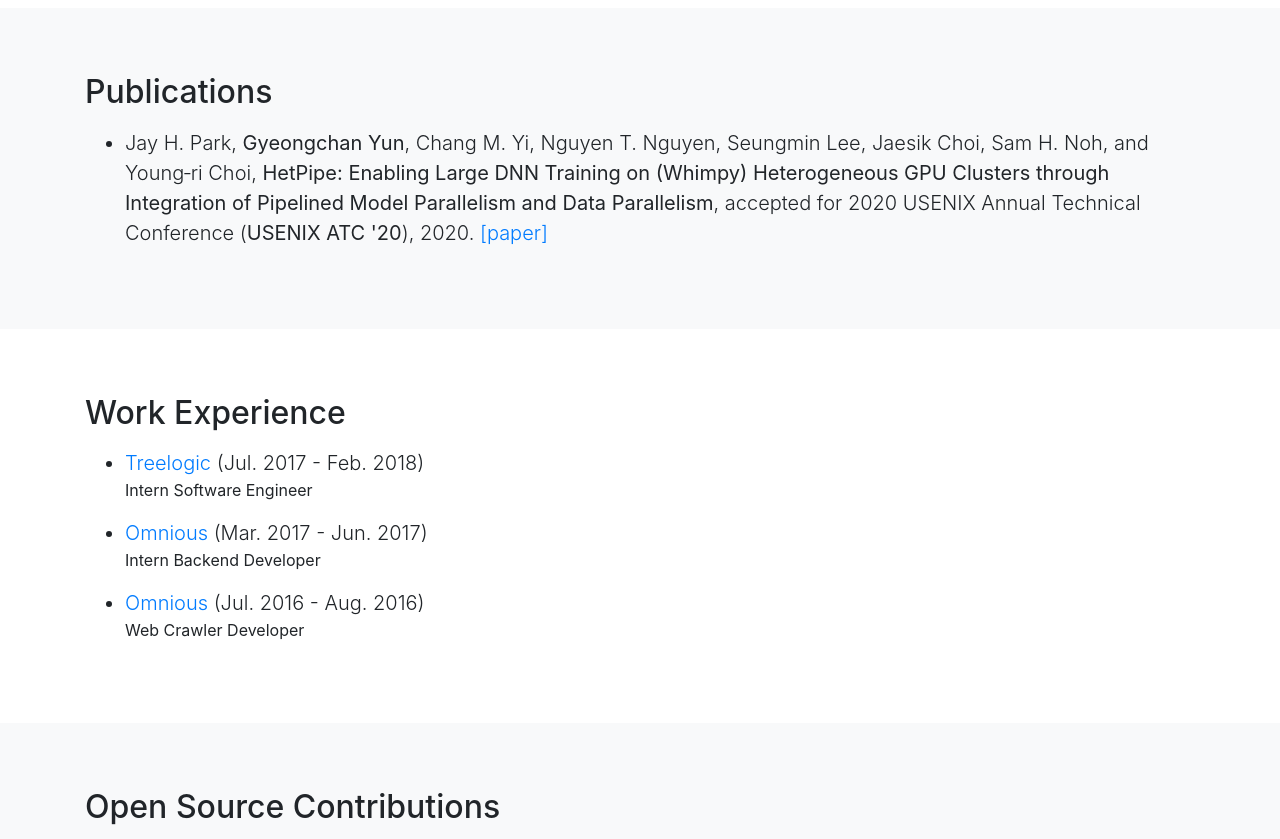
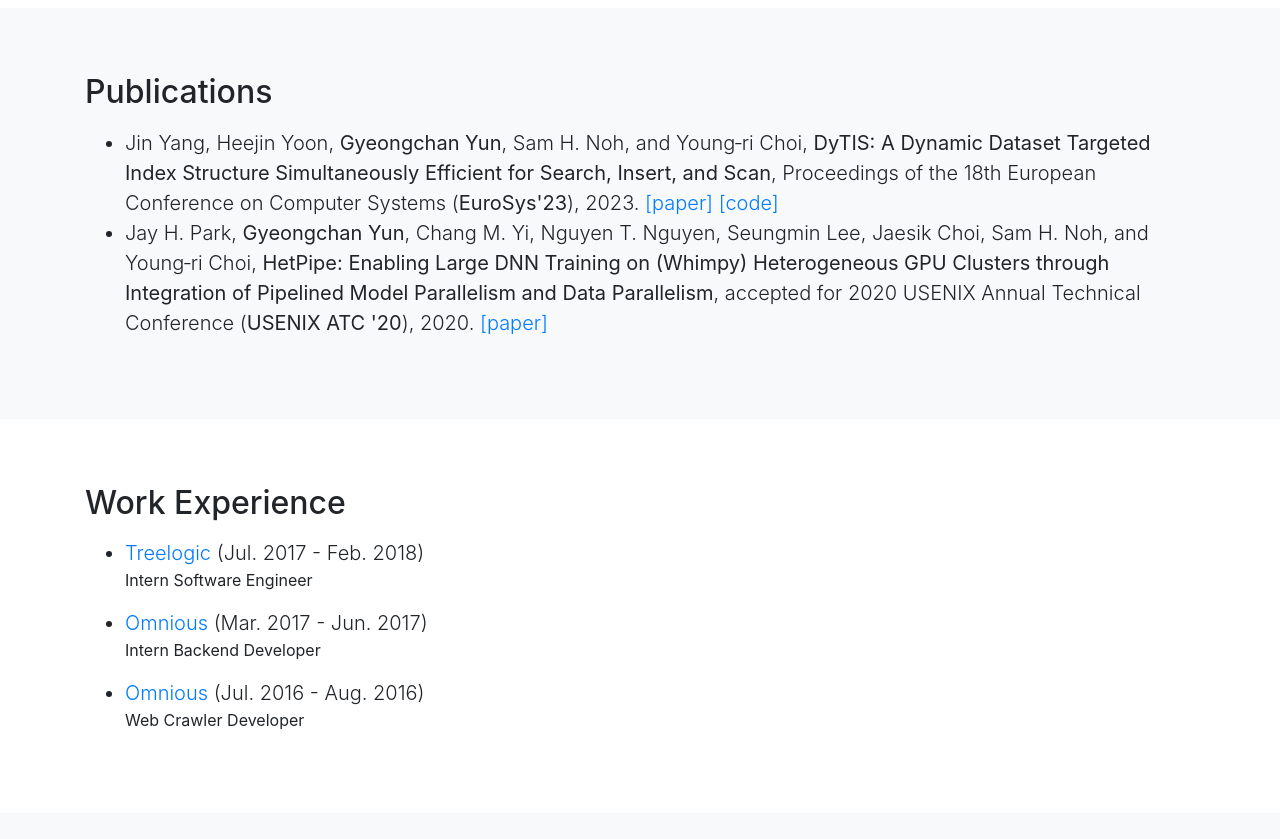
Before and after one commit to gyeongchan-yun/gyeongchan-yun.github.io, a website with bundled scripts: page index.html in a window 1280 px wide. Shown: the part 1520-2359 px from the top of the page. Built offline with nearby package versions, Linux system fonts and the light colour scheme.

Commit message:
Add publication

```diff
--- a/index.html
+++ b/index.html
@@ -144,6 +144,13 @@
           <h2>Publications</h2>
           <p class="lead">
             <ul>
+              <li class="lead">
+                Jin Yang, Heejin Yoon, <b>Gyeongchan Yun</b>, Sam H. Noh, and Young‐ri Choi,
+                <b>DyTIS: A Dynamic Dataset Targeted Index Structure Simultaneously Efficient for Search, Insert, and Scan</b>,
+                Proceedings of the 18th European Conference on Computer Systems (<b>EuroSys'23</b>), 2023.
+                <a href="https://dl.acm.org/doi/pdf/10.1145/3552326.3587434" target="_blank"> [paper] </a>
+                <a href="https://github.com/unist-ssl/DyTIS" target="_blank"> [code] </a>
+              </li>
               <li class="lead">
                 Jay H. Park, <b>Gyeongchan Yun</b>, Chang M. Yi, Nguyen T. Nguyen, Seungmin Lee, Jaesik Choi, Sam H. Noh, and Young‐ri Choi,
                 <b>HetPipe: Enabling Large DNN Training on (Whimpy) Heterogeneous GPU Clusters through Integration of Pipelined Model Parallelism and Data Parallelism</b>,
```
